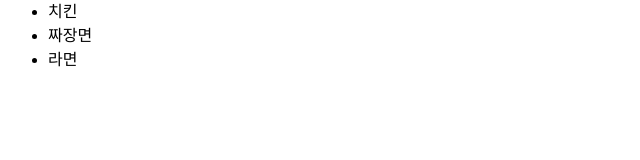
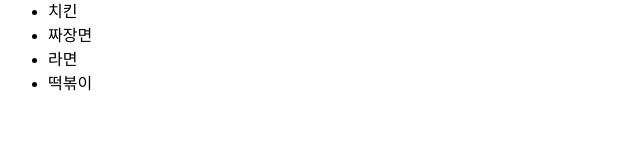
Before and after one commit to nlom0218/github-study, a React (Create React App) app: page / in a window 1280 px wide. Shown: the part 122-282 px from the top of the page, without its empty margins (0-640 px from the left). Built offline with nearby package versions, Linux system fonts and the light colour scheme.

Commit message:
Add Food3

```diff
--- a/src/App.js
+++ b/src/App.js
@@ -14,6 +14,7 @@ function App() {
         <li>치킨</li>
         <li>짜장면</li>
         <li>라면</li>
+        <li>떡볶이</li>
       </ul>
     </div>
   );
```
